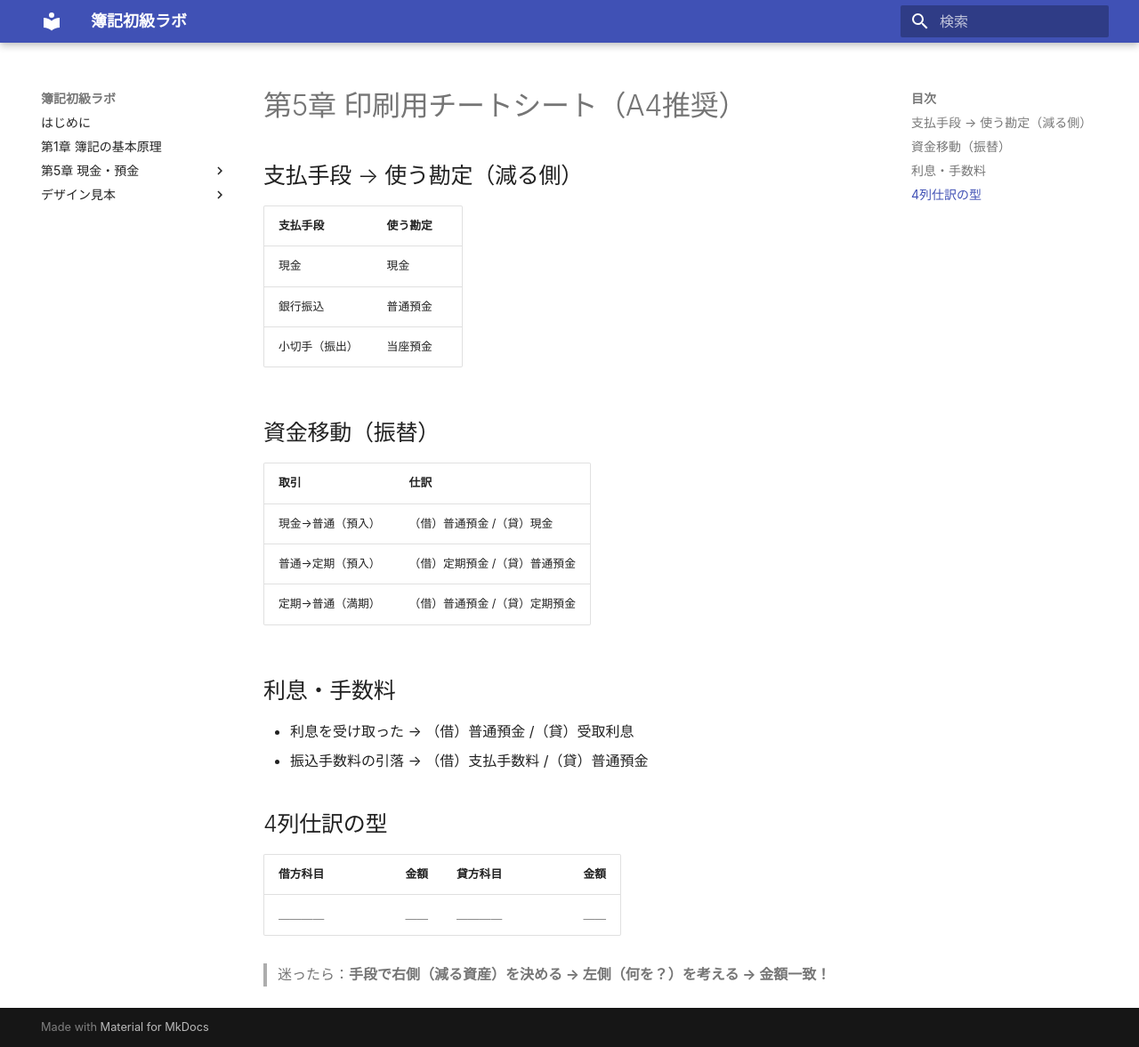
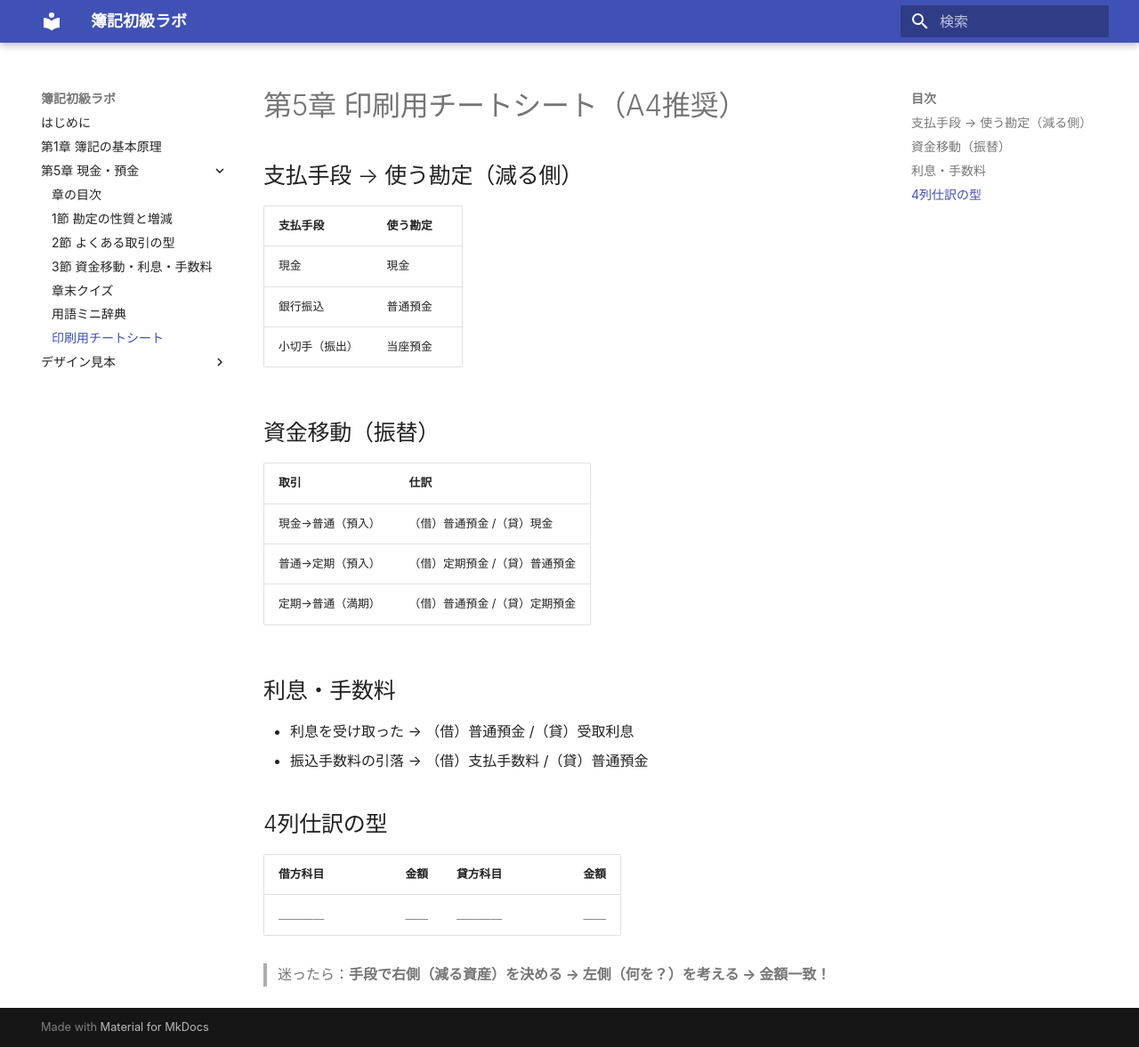
Before and after one commit to BuNo32/boki-shokyu, an MkDocs documentation site: the page built from content/ch05/cheatsheet.md, in a window 1280 px wide and 1177 px high. Shown: the whole window at 89% size. Built offline with MkDocs 1.6.1 and Material for MkDocs 9.7.7, drawn with Linux system fonts in a browser that asks for light colours.

Commit message:
docs(nav): 第5章に『用語ミニ辞典』『印刷用チートシート』を追加

```diff
--- a/mkdocs.yml
+++ b/mkdocs.yml
@@ -11,7 +11,7 @@ use_directory_urls: false
 
 extra_css:
   - assets/css/site.css
-  - assets/css/site-append-ch05.css
+  - assets/css/teacher-ch05.css   # ← 追加
   # - assets/css/beginner-ch05.css   # （未使用: 存在しないため無効化）
 
 nav:
@@ -23,6 +23,8 @@ nav:
       - 2節 よくある取引の型: ch05/02-patterns.md
       - 3節 資金移動・利息・手数料: ch05/03-transfers.md
       - 章末クイズ: ch05/99-quiz.md
+      - 用語ミニ辞典: ch05/glossary.md
+      - 印刷用チートシート: ch05/cheatsheet.md
   - デザイン見本:
       - レッスン見本: prototypes/lesson-sample.md
       - クイズ見本: prototypes/quiz-sample.md
```
